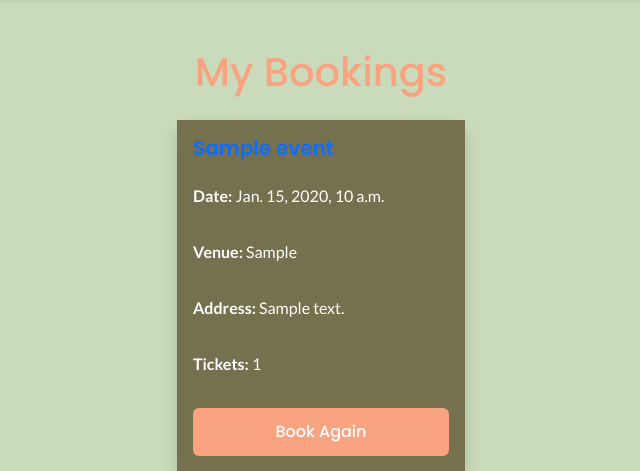
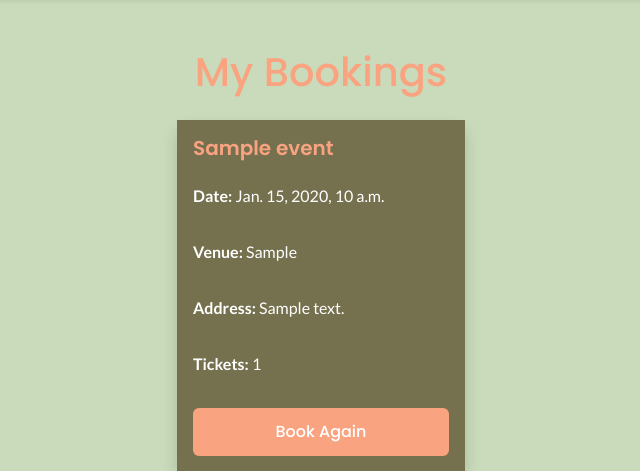
Before and after one commit to mahmudurmahid/individual-full-stack-project, a Django app: page /my-bookings/ in a window 1280 px wide. Shown: the part 62-533 px from the top of the page, without its empty margins (319-959 px from the left). Run offline with Django 4.2, Linux system fonts and the light colour scheme; a user stored in the database is signed in; tables that the repository leaves empty hold one stand-in row (values such as "Sample post").

Commit message:
final css before lunch, save to make sure

```diff
--- a/static/css/style.css
+++ b/static/css/style.css
@@ -104,7 +104,7 @@ h3 {
   font-family: "Poppins", sans-serif;
   font-size: 1.25rem;
   font-weight: 600;
-  color: #faa381;
+  color: #faa381 !important;
 }
 
 .card-text {
@@ -334,9 +334,7 @@ h3 {
 }
 
 .container {
-  max-width: 100%; /* Ensure full width usage */
+  max-width: 100%;
   padding-left: 15px;
   padding-right: 15px;
 }
-
-/* Create Event Page */
```
